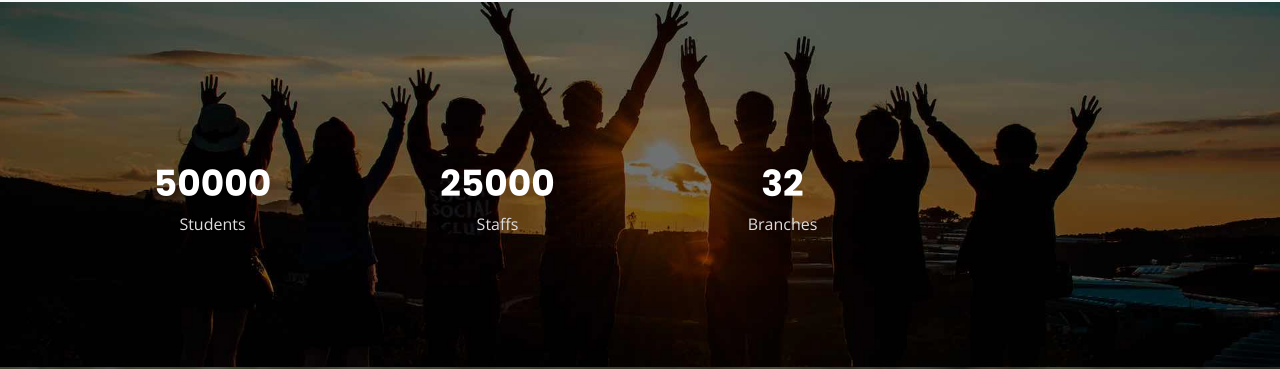
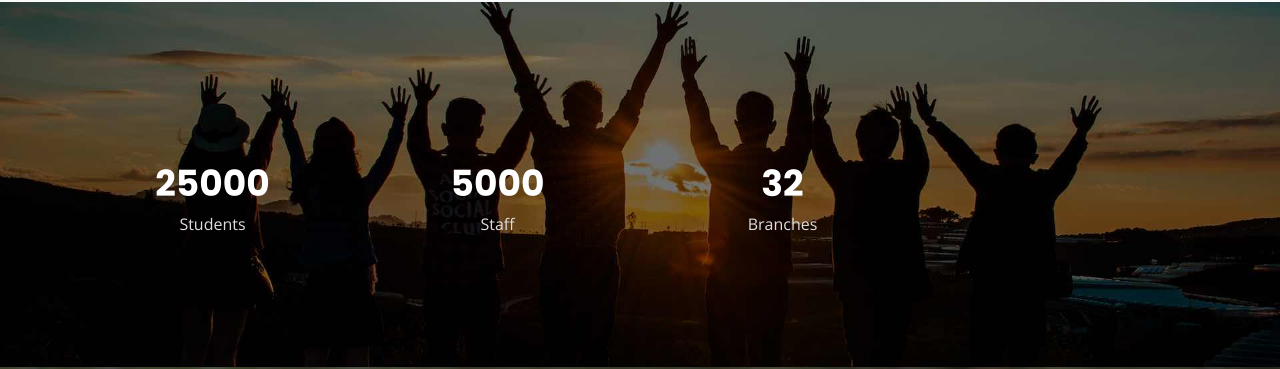
Before and after one commit to krei-school/krei-school.github.io, a Jekyll site: the page built from index.md, in a window 1280 px wide and 900 px high, scrolled down 1989 px. Shown: the part 102-471 px from the top of the window. Built offline with Jekyll 4.4.1, drawn with Linux system fonts in a browser that asks for light colours.

Commit message:
Updated Index

```diff
--- a/index.md
+++ b/index.md
@@ -65,12 +65,15 @@ sections:
     counter:
       i1:
         title: Students
-        count: 50000
+        count: 25000
       i2:
-        title: Staffs
-        count: 25000
+        title: Staff
+        count: 5000
       i3:
         title: Branches
         count: 32
+      i4:
+        title: Residential Students
+        count: 17000
 layout: home
 ---
```
